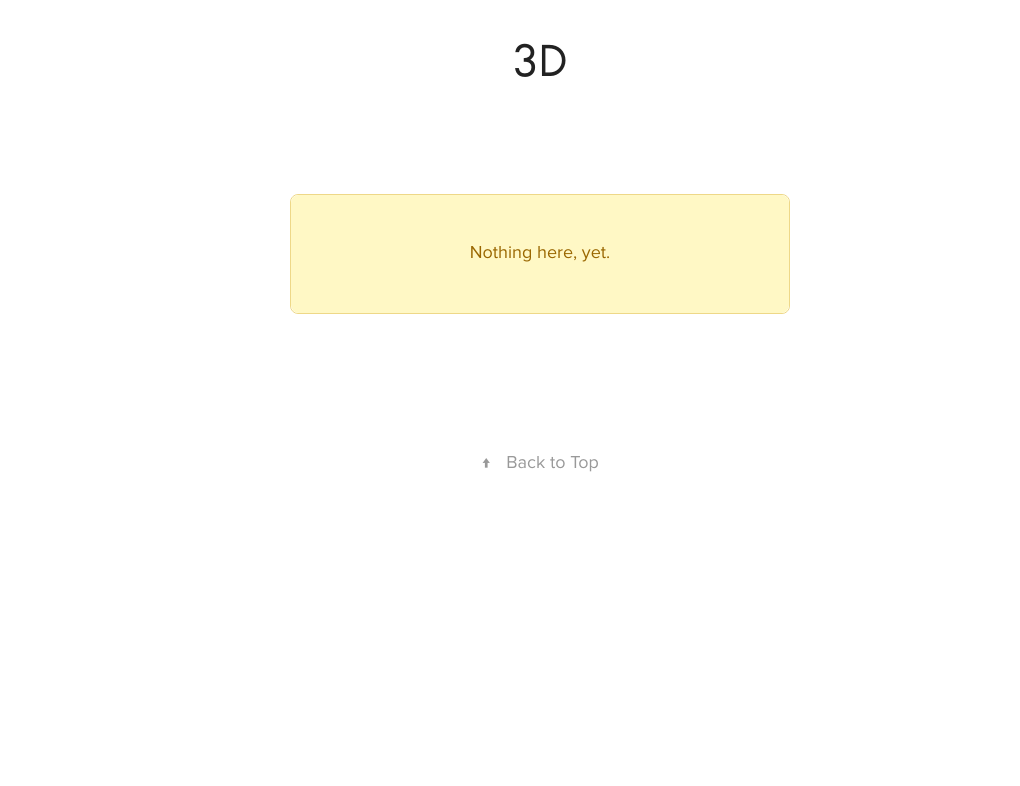
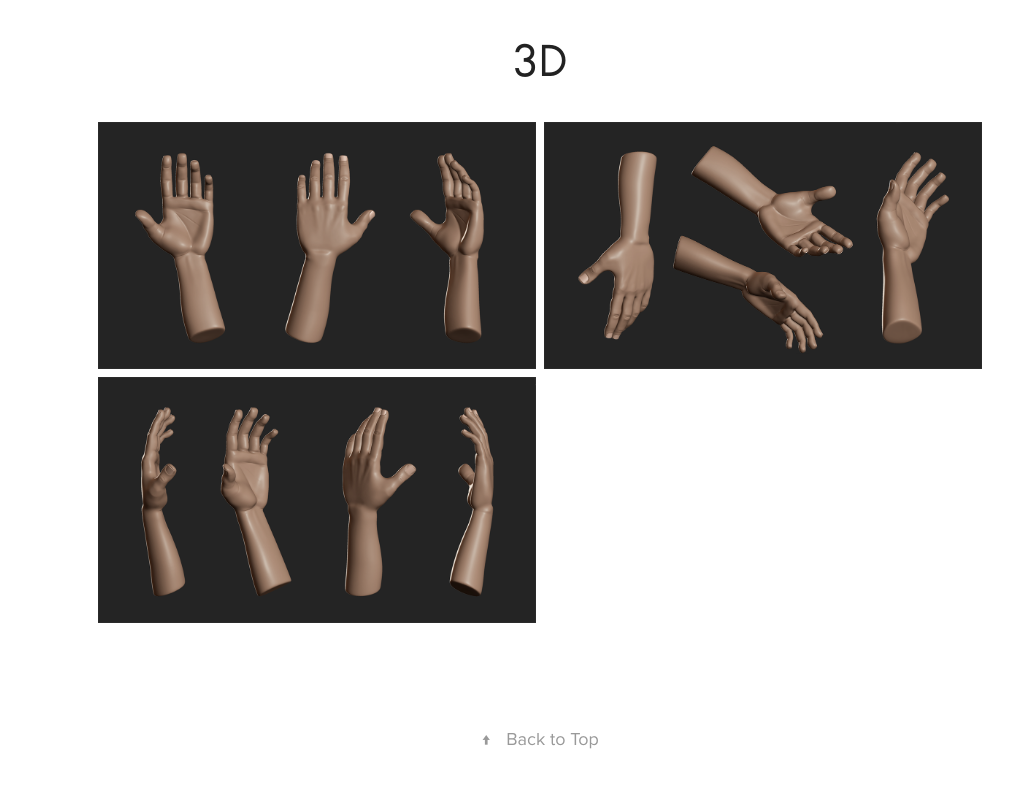
Before and after one commit to harisprlja/portfolio-website, a plain HTML site: page 3d.html in a window 1280 px wide. Shown: the full height of the page, 260-1280 px from the left. Drawn offline with nearby package versions, Linux system fonts and the light colour scheme.

Commit message:
Update 3D and About

```diff
--- a/3d.html
+++ b/3d.html
@@ -220,7 +220,7 @@
 
                 <div class="page-content">
 
-                    <div class="modal modal-sheet position-static d-block p-4 py-md-5" tabindex="-1" role="dialog" id="modalChoice">
+                    <!-- <div class="modal modal-sheet position-static d-block p-4 py-md-5" tabindex="-1" role="dialog" id="modalChoice">
                         <div class="modal-dialog" role="document">
                           <div class="modal-content rounded-3">
                             <div class="modal-body rounded-3 p-5 text-center">
@@ -228,7 +228,7 @@
                             </div>
                           </div>
                         </div>
-                      </div>
+                      </div> -->
 
                     <!-- <div class="project-module-description">
                         <span class="project-module-text">
@@ -236,17 +236,17 @@
                         </span>
                     </div> -->
 
-                    <!-- <div class="container-fancybox">
+                    <div class="container-fancybox">
                         <div class="gallery-container">
 
                                 <div class="col gallery-col">
 
                                     <div class="grid-item">
-                                        <a data-fancybox="gallery" href="./images/haris-prlja-house-in-woods.png"><img class="img-fluid img-thumbnail" src="./images/haris-prlja-house-in-woods.png"></a>
+                                        <a data-fancybox="gallery" href="./images/haris-prlja-stylized-male-hand-1.png"><img class="img-fluid img-thumbnail" src="./images/haris-prlja-stylized-male-hand-1.png"></a>
                                     </div>
 
                                     <div class="grid-item">
-                                        <a data-fancybox="gallery" href="./images/haris-prlja-downstairs-hallway.png"><img class="img-fluid img-thumbnail" src="./images/haris-prlja-downstairs-hallway.png"></a>
+                                        <a data-fancybox="gallery" href="./images/haris-prlja-stylized-male-hand-3.png"><img class="img-fluid img-thumbnail" src="./images/haris-prlja-stylized-male-hand-3.png"></a>
                                     </div>
 
                                 </div>
@@ -254,12 +254,12 @@
                                 <div class="col gallery-col">
 
                                     <div class="grid-item">
-                                        <a data-fancybox="gallery" href="./images/chai-.jpg"><img class="img-fluid img-thumbnail" src="./images/chai-.jpg"></a>
+                                        <a data-fancybox="gallery" href="./images/haris-prlja-stylized-male-hand-2.png"><img class="img-fluid img-thumbnail" src="./images/haris-prlja-stylized-male-hand-2.png"></a>
                                     </div>
 
-                                    <div class="grid-item">
+                                    <!-- <div class="grid-item">
                                         <a data-fancybox="gallery" href="./images/haris-prlja-downstairs-hallway.png"><img class="img-fluid img-thumbnail" src="./images/haris-prlja-downstairs-hallway.png"></a>
-                                    </div>
+                                    </div> -->
 
                                 </div>
 
@@ -268,7 +268,7 @@
 
 
                         </div>
-                    </div> -->
+                    </div>
 
                 </div>
 
```
Also changed, not shown: about.html (+1 -3 lines), images/haris-prlja-stylized-male-hand-1.png (added), images/haris-prlja-stylized-male-hand-2.png (added), images/haris-prlja-stylized-male-hand-3.png (added).
